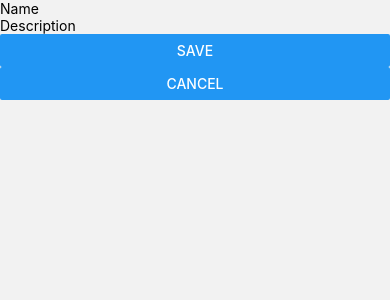
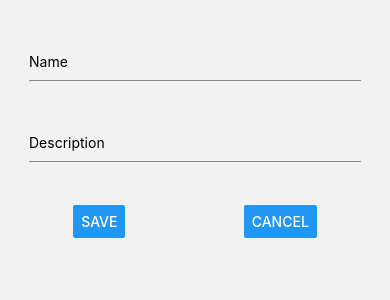
Before and after one commit to EduBarreira1212/RN-ToDo-List, a React Native app: screen /Add in a window 390 px wide. Shown: the top 300 px of the page. Built offline with nearby package versions, Linux system fonts and the light colour scheme.

Commit message:
feat: apply styles to AddScreen component for improved layout

```diff
--- a/src/screens/Add/index.tsx
+++ b/src/screens/Add/index.tsx
@@ -4,6 +4,7 @@ import { RootStackParamList } from '../../types';
 import { StackScreenProps } from '@react-navigation/stack';
 import { SafeAreaView } from 'react-native-safe-area-context';
 import useToDoList from '../../hooks/useToDoList';
+import styles from './styles';
 
 type AddScreenProps = StackScreenProps<RootStackParamList, 'Add'>;
 
@@ -29,12 +30,17 @@ const AddScreen: React.FC<AddScreenProps> = ({ navigation }) => {
   };
 
   return (
-    <SafeAreaView>
-      <View>
-        <TextInput value={name} onChangeText={setName} placeholder="Name" />
-        <TextInput value={description} onChangeText={setDescription} placeholder="Description" />
+    <SafeAreaView style={styles.container}>
+      <View style={styles.inputContainer}>
+        <TextInput style={styles.input} value={name} onChangeText={setName} placeholder="Name" />
+        <TextInput
+          style={styles.input}
+          value={description}
+          onChangeText={setDescription}
+          placeholder="Description"
+        />
       </View>
-      <View>
+      <View style={styles.buttonsContainer}>
         <Button title="Save" onPress={handleEdit} />
         <Button title="Cancel" onPress={navigation.goBack} />
       </View>
```
